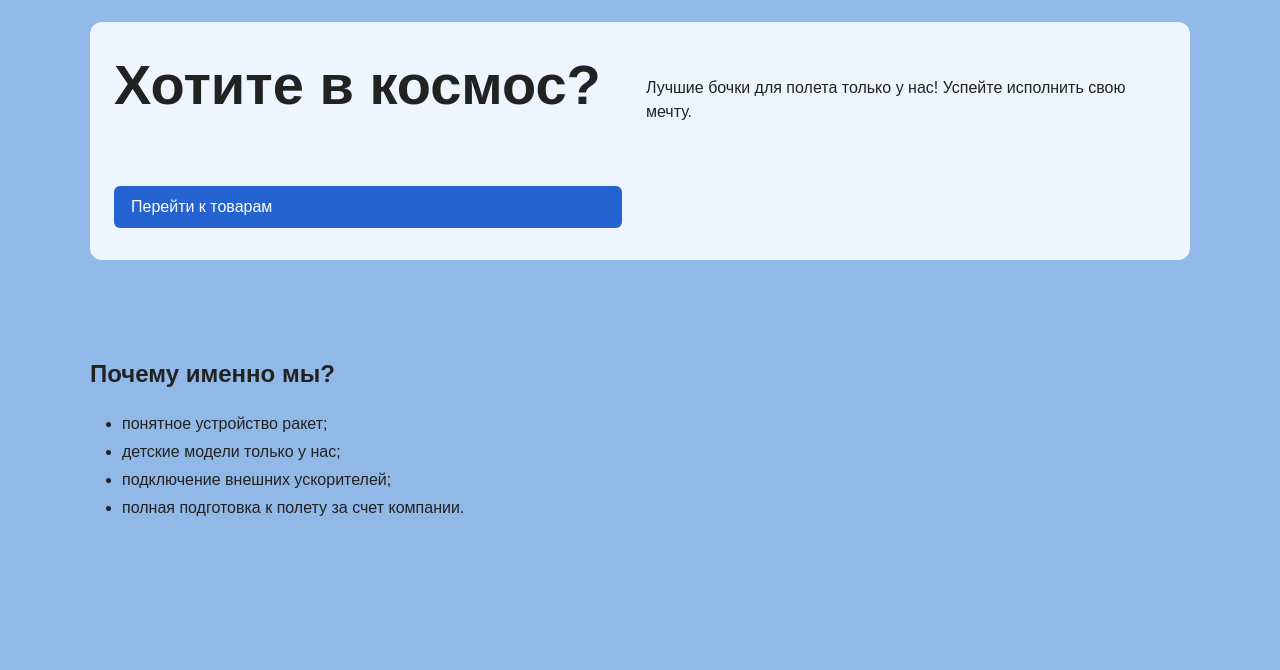
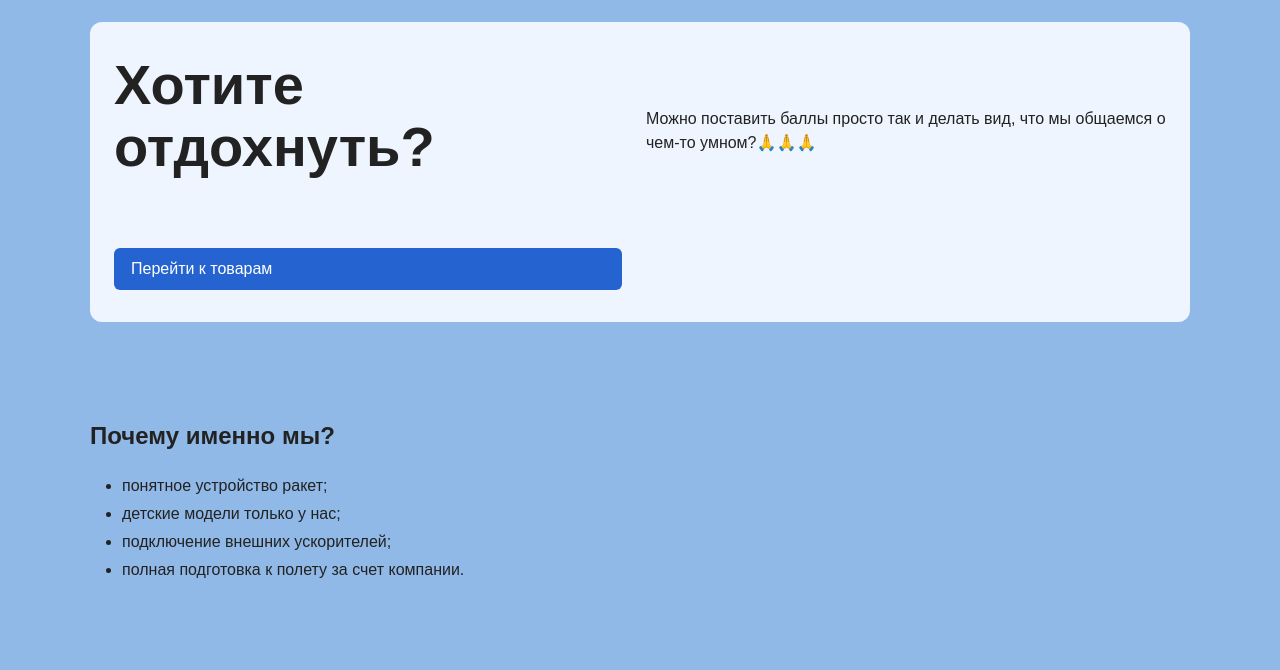
Before and after one commit to VV00nder/kr4-js-shop, a plain HTML site: page index.html in a window 1280 px wide. Shown: the part 130-800 px from the top of the page. Drawn offline with Linux system fonts and the light colour scheme.

Commit message:
feat: KR4

```diff
--- a/index.html
+++ b/index.html
@@ -57,10 +57,10 @@
 
   <main class="page" id="main">
     <section class="hero">
-      <h1 class="hero__title">Хотите в космос?
+      <h1 class="hero__title">Хотите отдохнуть?
       </h1>
       <p class="hero__text">
-        Лучшие бочки для полета только у нас! Успейте исполнить свою мечту.
+        Можно поставить баллы просто так и делать вид, что мы общаемся о чем-то умном?🙏🙏🙏
       </p>
       <a class="button button--primary" href="#popular">Перейти к товарам</a>
     </section>
```
